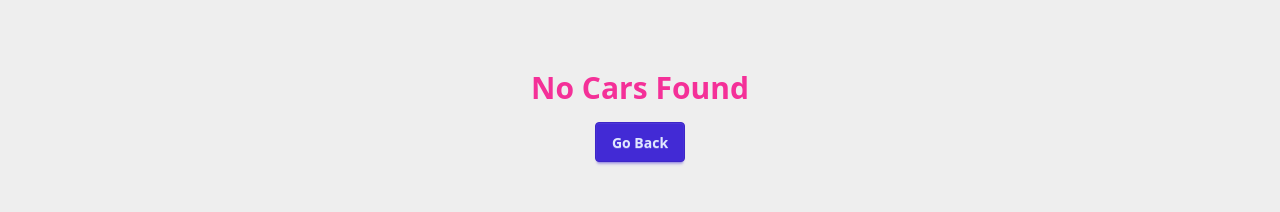
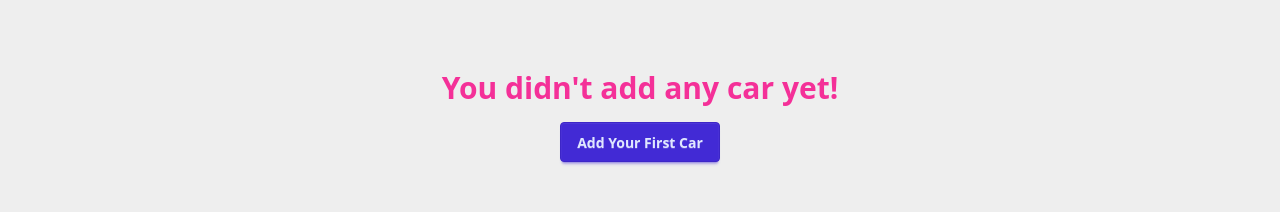
Before and after one commit to KYusufbd/RideXpress-client-side, a React (Vite) app: page /my-cars in a window 1280 px wide. Shown: the part 286-498 px from the top of the page. Built offline with nearby package versions, Linux system fonts and the light colour scheme; no server answers; sample sign-in values are in the browser's storage.

Commit message:
Added forgotten feature to MyCars page

```diff
--- a/src/pages/AvailableCars.jsx
+++ b/src/pages/AvailableCars.jsx
@@ -206,7 +206,7 @@ const AvailableCars = () => {
           </div>
         )}
         {/* No cars found */}
-        {!cars?.length && !loading && (
+        {cars.length === 0 && !loading && (
           <div className="flex flex-col items-center justify-center gap-4 h-96">
             <h1 className="text-3xl font-bold text-secondary text-center">
               No Cars Found
--- a/src/pages/MyCars.jsx
+++ b/src/pages/MyCars.jsx
@@ -212,10 +212,10 @@ const MyCars = () => {
         {myCars.length === 0 && !loading && (
           <div className="flex flex-col items-center justify-center gap-4 h-96">
             <h1 className="text-3xl font-bold text-secondary text-center">
-              No Cars Found
+              You didn't add any car yet!
             </h1>
-            <Link to="/" className="btn btn-primary w-max">
-              Go Back
+            <Link to="/add-car" className="btn btn-primary w-max">
+              Add Your First Car
             </Link>
           </div>
         )}
@@ -225,7 +225,8 @@ const MyCars = () => {
             <h3 className="font-bold text-lg text-center text-primary opacity-70">
               Update Car Info
             </h3>
-            {carForUpdate && <form
+            {carForUpdate && (
+              <form
                 onSubmit={updateCar}
                 className="card bg-base-100 flex flex-col gap-3 w-120 max-w-full shadow-sm p-6"
               >
@@ -296,11 +297,17 @@ const MyCars = () => {
                 <button type="submit" className="btn btn-primary mt-4">
                   Update Car
                 </button>
-            </form>}
+              </form>
+            )}
             <div className="modal-action">
               <form method="dialog" className="absolute top-0 right-0">
                 {/* if there is a button in form, it will close the modal */}
-                <button className="btn btn-circle btn-ghost" onClick={() =>setCarForUpdate(null)}>X</button>
+                <button
+                  className="btn btn-circle btn-ghost"
+                  onClick={() => setCarForUpdate(null)}
+                >
+                  X
+                </button>
               </form>
             </div>
           </div>
```
Lines whose indentation alone changed are shown as unchanged.
